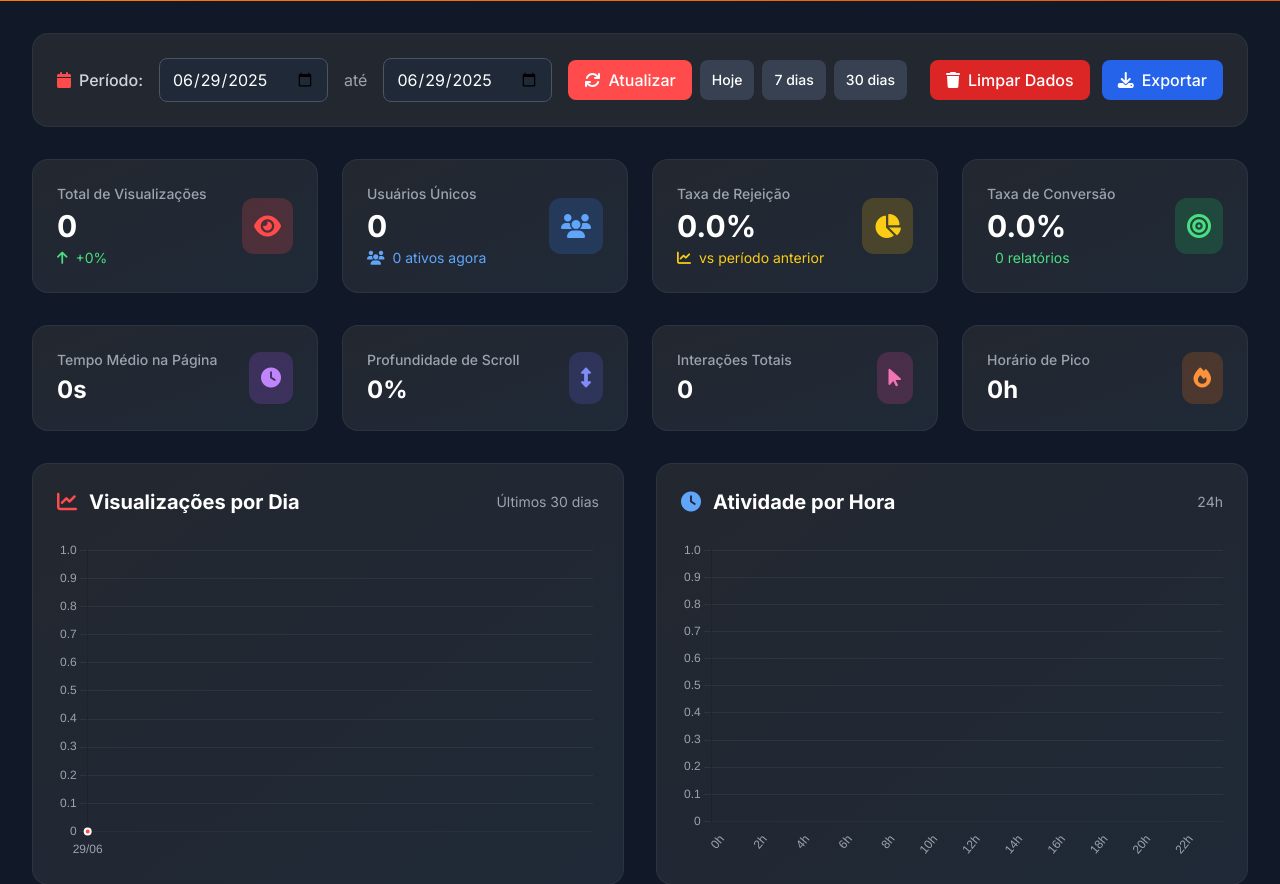
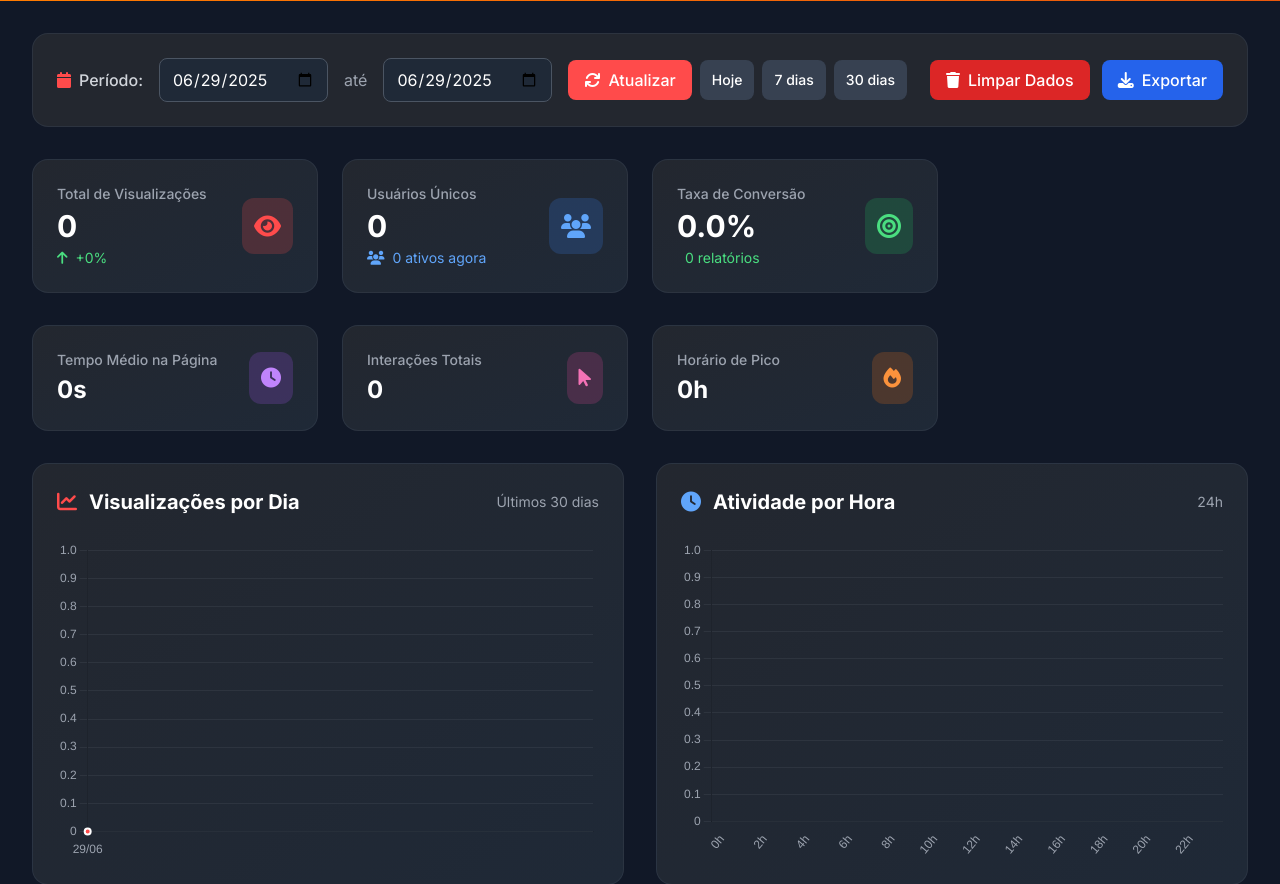
Before and after one commit to MatheusANBS/NETEX_WEB, a FastAPI app: page /dashboard in a window 1280 px wide. Shown: the part 204-1088 px from the top of the page. Run offline with FastAPI, Linux system fonts and the light colour scheme; data that the repository does not hold is empty; some libraries are stand-ins or nearby versions.

Commit message:
Correção geral do dashboard e remoção de taxa de rejeição e scroll depth

```diff
--- a/corteus-fastapi/app/models/analytics.py
+++ b/corteus-fastapi/app/models/analytics.py
@@ -155,8 +155,6 @@ class AnalyticsStorage:
                 "daily_views": [],
                 "user_engagement": {
                     "avg_time_on_page": 0,
-                    "bounce_rate": 0,
-                    "avg_scroll_depth": 0,
                     "total_interactions": 0
                 },
                 "performance_metrics": {
@@ -197,7 +195,7 @@ class AnalyticsStorage:
 
         # ✅ CORRIGIDO: Usuários únicos baseados em user_id (persistente) - APENAS com user_id válido
         unique_users = set(e.get('user_id', '') for e in events if e.get('user_id') and e.get('user_id').strip())
-        # Sessões únicas para análise de bounce rate - APENAS com session_id válido
+        # Sessões únicas - APENAS com session_id válido
         unique_sessions = set(e.get('session_id', '') for e in events if e.get('session_id') and e.get('session_id').strip())
 
         # 1. Páginas mais visitadas
@@ -246,49 +244,22 @@ class AnalyticsStorage:
             if session_times:
                 avg_time_on_page = sum(session_times.values()) / len(session_times) / 1000
 
-        bounce_rate = 0
-        if unique_sessions:
-            single_page_sessions = 0
-            for session in unique_sessions:
-                session_events = [e for e in page_views if e.get('session_id') == session]
-                if len(session_events) <= 1:
-                    single_page_sessions += 1
-            bounce_rate = (single_page_sessions / len(unique_sessions)) * 100
-
         # 4. Análise de Conversão (Funil) - Adaptado para eventos disponíveis
         total_visitors = len(unique_users)  # ✅ Usuários únicos reais
 
-        # Interações: usuários que clicaram em botões ou fizeram scroll (engajaram com a página)
-        engaged_users = set()
-        for event in events:
-            user_id = event.get('user_id')
-            if user_id and event.get('event') in ['button_click', 'element_click', 'scroll_milestone', 'help_clicked']:
-                engaged_users.add(user_id)
+        # Interações com formulários: contar cliques em "Gerar Relatório" (preenchimento de formulário)
+        form_interactions = sum(1 for event in button_clicks
+                               if 'Gerar Relatório' in event.get('data', {}).get('button_text', ''))
 
-        # "Relatórios": usuários que clicaram no botão de ajuda ou realizaram ações específicas
-        # Como proxy para conversão, vamos usar usuários que clicaram em ajuda (interesse em usar o sistema)
-        conversion_users = set()
-        for event in help_clicks:
-            user_id = event.get('user_id')
-            if user_id:
-                conversion_users.add(user_id)
-
-        # Se não há help_clicks, usar usuários que tiveram alta interação (mais de 3 eventos)
-        if not conversion_users:
-            user_interaction_count = {}
-            for event in events:
-                user_id = event.get('user_id')
-                if user_id:
-                    user_interaction_count[user_id] = user_interaction_count.get(user_id, 0) + 1
-
-            # Usuários com mais de 3 interações são considerados "convertidos"
-            conversion_users = set(user for user, count in user_interaction_count.items() if count > 3)
+        # "Relatórios": contar apenas downloads de PDF (relatórios consolidados)
+        pdf_downloads = sum(1 for event in button_clicks
+                           if 'Baixar PDF' in event.get('data', {}).get('button_text', ''))
 
         conversion_funnel = {
             "visitors": total_visitors,
-            "form_interactions": len(engaged_users),
-            "report_generations": len(conversion_users),
-            "conversion_rate": (len(conversion_users) / total_visitors * 100) if total_visitors > 0 else 0
+            "form_interactions": form_interactions,
+            "report_generations": pdf_downloads,
+            "conversion_rate": (pdf_downloads / total_visitors * 100) if total_visitors > 0 else 0
         }
 
         # 5. Análise de Dispositivos e Navegadores (por usuários únicos)
@@ -355,31 +326,6 @@ class AnalyticsStorage:
         top_buttons = [{"button": btn, "clicks": count} for btn, count in
                       sorted(button_clicks_count.items(), key=lambda x: x[1], reverse=True)[:5]]
 
-        # 8. Scroll depth médio - Usar eventos scroll_milestone
-        avg_scroll_depth = 0
-        if scroll_events:
-            # Obter o máximo scroll depth por usuário para evitar múltiplos scrolls do mesmo usuário
-            user_max_scroll = {}
-            for event in scroll_events:
-                user_id = event.get('user_id', '')
-                scroll_depth = event.get('data', {}).get('depth', 0)
-                if user_id and scroll_depth > 0:
-                    if user_id not in user_max_scroll or scroll_depth > user_max_scroll[user_id]:
-                        user_max_scroll[user_id] = scroll_depth
-
-            if user_max_scroll:
-                avg_scroll_depth = sum(user_max_scroll.values()) / len(user_max_scroll)
-        else:
-            # Fallback: usar scroll depth de outros eventos se disponível
-            scroll_depths = []
-            for event in events:
-                depth = event.get('data', {}).get('scroll_depth', 0)
-                if depth > 0:
-                    scroll_depths.append(depth)
-
-            if scroll_depths:
-                avg_scroll_depth = sum(scroll_depths) / len(scroll_depths)
-
         return {
             "total_views": len(page_views),
             "unique_users": len(unique_users),  # ✅ Usuários únicos reais
@@ -388,8 +334,6 @@ class AnalyticsStorage:
             "daily_views": daily_views,
             "user_engagement": {
                 "avg_time_on_page": round(avg_time_on_page, 2),
-                "bounce_rate": round(bounce_rate, 2),
-                "avg_scroll_depth": round(avg_scroll_depth, 2),
                 "total_interactions": len(button_clicks) + len(form_submissions)
             },
             "performance_metrics": {
--- a/corteus-fastapi/app/templates/dashboard.html
+++ b/corteus-fastapi/app/templates/dashboard.html
@@ -159,23 +159,6 @@
                     </div>
                 </div>
 
-                <!-- Bounce Rate -->
-                <div class="bg-gradient-to-br from-corteus-gray to-gray-800 rounded-2xl p-6 border border-gray-700/50 hover:border-yellow-500/50 transition-all">
-                    <div class="flex items-center justify-between">
-                        <div>
-                            <p class="text-gray-400 text-sm font-medium">Taxa de Rejeição</p>
-                            <p class="text-3xl font-bold text-white mt-1" id="bounceRate">-</p>
-                            <p class="text-sm text-yellow-400 mt-1">
-                                <i class="fas fa-chart-line mr-1"></i>
-                                <span id="bounceRateChange">-</span>
-                            </p>
-                        </div>
-                        <div class="bg-yellow-500/20 p-3 rounded-xl">
-                            <i class="fas fa-chart-pie text-2xl text-yellow-400"></i>
-                        </div>
-                    </div>
-                </div>
-
                 <!-- Conversion Rate -->
                 <div class="bg-gradient-to-br from-corteus-gray to-gray-800 rounded-2xl p-6 border border-gray-700/50 hover:border-green-500/50 transition-all">
                     <div class="flex items-center justify-between">
@@ -205,19 +188,6 @@
                         </div>
                         <div class="bg-purple-500/20 p-3 rounded-xl">
                             <i class="fas fa-clock text-xl text-purple-400"></i>
-                        </div>
-                    </div>
-                </div>
-
-                <!-- Avg Scroll Depth -->
-                <div class="bg-gradient-to-br from-corteus-gray to-gray-800 rounded-2xl p-6 border border-gray-700/50">
-                    <div class="flex items-center justify-between">
-                        <div>
-                            <p class="text-gray-400 text-sm font-medium">Profundidade de Scroll</p>
-                            <p class="text-2xl font-bold text-white mt-1" id="avgScrollDepth">-</p>
-                        </div>
-                        <div class="bg-indigo-500/20 p-3 rounded-xl">
-                            <i class="fas fa-arrows-alt-v text-xl text-indigo-400"></i>
                         </div>
                     </div>
                 </div>
@@ -495,10 +465,8 @@
 
             document.getElementById('totalViews').textContent = safeValue(data.total_views).toLocaleString('pt-BR');
             document.getElementById('uniqueUsers').textContent = safeValue(data.unique_users).toLocaleString('pt-BR');
-            document.getElementById('bounceRate').textContent = safeFixed(data.user_engagement?.bounce_rate) + '%';
             document.getElementById('conversionRate').textContent = safeFixed(data.conversion_funnel?.conversion_rate) + '%';
             document.getElementById('avgTimeOnPage').textContent = formatTime(safeValue(data.user_engagement?.avg_time_on_page));
-            document.getElementById('avgScrollDepth').textContent = safeFixed(data.user_engagement?.avg_scroll_depth, 0) + '%';
             document.getElementById('totalInteractions').textContent = safeValue(data.user_engagement?.total_interactions).toLocaleString('pt-BR');
             document.getElementById('peakHour').textContent = safeValue(data.time_analytics?.peak_hour, 0) + 'h';
 
@@ -506,7 +474,6 @@
             document.getElementById('conversions').textContent = safeValue(data.conversion_funnel?.report_generations) + ' relatórios';
             document.getElementById('activeNow').textContent = '0 ativos agora'; // Placeholder
             document.getElementById('viewsGrowth').textContent = '+0%'; // Placeholder
-            document.getElementById('bounceRateChange').textContent = 'vs período anterior'; // Placeholder
         }
 
         // Atualizar métricas adicionais
@@ -555,13 +522,14 @@
             // Se não há dados, criar dados vazios para evitar erros
             const chartData = data && Array.isArray(data) && data.length > 0 ? data : [
                 { date: new Date().toISOString().split('T')[0], count: 0 }
-            ];
-
-            charts.dailyViews = new Chart(ctx, {
+            ];                charts.dailyViews = new Chart(ctx, {
                 type: 'line',
                 data: {
                     labels: chartData.map(item => {
-                        const date = new Date(item.date || new Date());
+                        // Processar data como local para evitar problemas de fuso horário
+                        const dateStr = item.date || new Date().toISOString().split('T')[0];
+                        const [year, month, day] = dateStr.split('-');
+                        const date = new Date(year, month - 1, day); // Criar data local
                         return date.toLocaleDateString('pt-BR', { day: '2-digit', month: '2-digit' });
                     }),
                     datasets: [{
```
Also changed, not shown: corteus-fastapi/app/static/js/analytics.js (+7 -31 lines).
